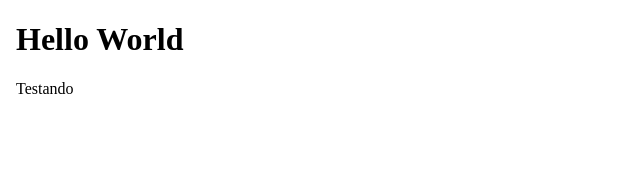
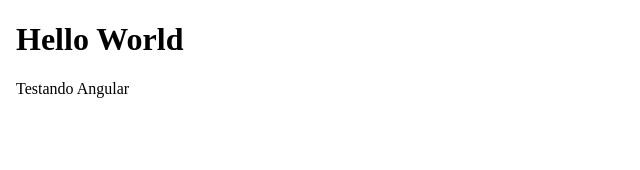
Before and after one commit to DavyddBF/angular-project, an Angular app: page / in a window 1280 px wide. Shown: the top 170 px of the page, without its empty margins (0-640 px from the left). Built offline with nearby package versions, Linux system fonts and the light colour scheme.

Commit message:
Primeira modificação testando

```diff
--- a/src/app/app.component.html
+++ b/src/app/app.component.html
@@ -7,6 +7,6 @@
 </head>
 <body>
   <h1>Hello World</h1>
-  <p>Testando</p>
+  <p>Testando Angular</p>
 </body>
 </html>
```
